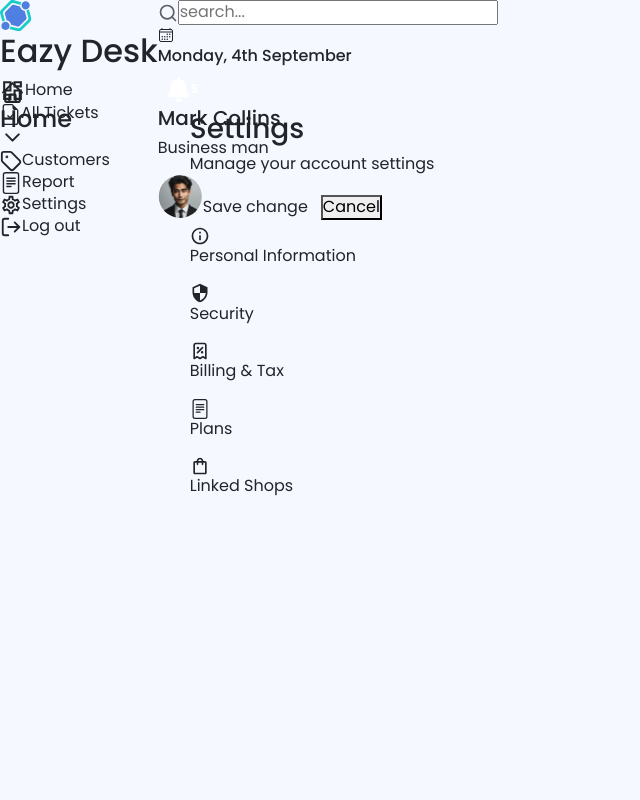
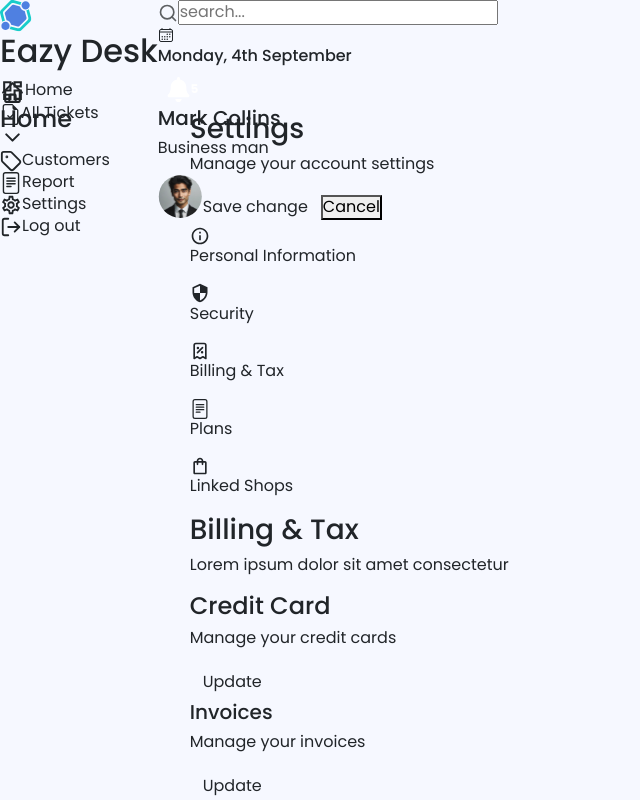
Before and after one commit to Kingbee1M/eazydesk-test, a React (Create React App) app: page /settings in a window 1280 px wide. Both pictures are taken after a click on the element "Billing & Tax". Shown: the whole page, without its empty margins (0-640 px from the left). Built offline with nearby package versions, Linux system fonts and the light colour scheme; the HTML template or start-up script is replaced by a standard one.

Commit message:
settings- ft

```diff
--- a/package.json
+++ b/package.json
@@ -25,9 +25,11 @@
     "react-scripts": "5.0.1",
     "react-select": "^5.8.0",
     "react-toastify": "^10.0.4",
+    "redux": "^5.0.1",
     "sweetalert2": "^11.10.5",
     "typescript": "^4.4.2",
     "web-vitals": "^2.1.0",
+    "yarn": "^1.22.21",
     "yup": "^1.3.3"
   },
   "scripts": {
--- a/src/Pages/Settings/Settings.tsx
+++ b/src/Pages/Settings/Settings.tsx
@@ -4,6 +4,8 @@ import Header from '../../components/Header'
 import BottomNavigation from '../../components/BottomNavigation';
 import SettingsIcon from './SettingsIcon';
 import GeneralInformation from './SettingsGeneral/GeneralInformation';
+import BillingandTax from './SettingsGeneral/BillingandTax';
+import LinkedShops from './SettingsGeneral/LinkedShops';
 
 const Settings = () => {
 	const [activeIndex, setActiveIndex] = useState<any>(0);
@@ -34,6 +36,9 @@ const Settings = () => {
 
 					{/* General Information */}
 					{activeIndex === 0 && <GeneralInformation />}
+					{activeIndex === 2 && <BillingandTax />}
+					{activeIndex === 4 && <LinkedShops />}
+
 
 				</div>
 			</main>
--- /dev/null
+++ b/src/Pages/Settings/SettingsGeneral/BillingandTax.tsx
@@ -0,0 +1,39 @@
+import React from 'react'
+
+const BillingandTax = () => {
+  return (
+    <div className='settings_main_after'>
+    <div className='settings_main_after_sup'>
+        <h3>Billing & Tax</h3>
+        <p>Lorem ipsum dolor sit amet consectetur</p>
+    </div>
+
+    <h4 className='settings_main_credit_card'>Credit Card</h4>
+    <p>Manage your credit cards</p>
+
+    <div className='settings_credit_card_btn'>
+					<button className='btn'>Update</button>
+	</div>
+
+    <h5 className='settings_main_invoice'>Invoices</h5>
+    <p>Manage your invoices</p>
+
+    <div className='settings_main_invoice_btn'>
+                    <button className='btn'>Update</button>
+    </div>
+
+    <h6 className='settings_main_tax_information'>Tax information</h6>
+    <p>Manage your tax information</p>
+
+    <div className='settings_main_tax_information_btn'>
+                    <button className='btn'>Update</button>
+    </div>
+
+
+
+
+    </div>
+  )
+}
+
+export default BillingandTax
--- /dev/null
+++ b/src/Pages/Settings/SettingsGeneral/LinkedShops.tsx
@@ -0,0 +1,43 @@
+    import React from 'react'
+
+    const LinkedShops = () => {
+      return (
+           <div className='settings_main_after'>
+    <div className='settings_main_after_sup'>
+        <h3>Linked Shops</h3>
+        <p>Lorem ipsum dolor sit amet consectetur</p>
+     </div>
+     <h4 className='settings_main_linked_shopify_stores'>Linked Shopify Stores</h4>
+     <p>Lorem ipsum dolor sit amet consectetur</p>
+
+     <h5 className='settings_main_link'>Link</h5>
+
+     <div className="container_reg  settings_container_form"></div>
+
+     <div className="input__box"></div>
+        <input type="text" placeholder="xyz.myshopify.com" />
+
+     <div className='settings_main_link_shop_btn'>
+                    <button className='btn'>Link Shop</button>
+     </div>
+
+     <h6 className='settings_main_linked_shopify_stores'>Linked ebay Stores</h6>
+     <p>Lorem ipsum dolor sit amet consectetur</p>
+
+     <p className='settings_main_link'><strong>Link</strong></p>
+
+     <div className="input__box"></div>
+        <input type="text" placeholder="xyz.myebay.com" />
+
+     <div className='settings_main_link_shop_btn'>
+                    <button className='btn'>Link Shop</button>
+     </div>
+
+    </div>
+
+
+
+      )
+    }
+
+    export default LinkedShops
--- a/src/components/Modals/ResetPasswordModal.tsx
+++ b/src/components/Modals/ResetPasswordModal.tsx
@@ -1,12 +1,11 @@
 import { useState } from "react";
-import { useDispatch } from "react-redux";
 import { ToastContainer, toast } from "react-toastify";
 import { SVGLoader } from "../SVGLoader";
 
 
 
 const ResetPasswordModal = ({ id }: any) => {
-	const dispatch = useDispatch();
+
 
 
 	//  Update Current Password State
--- a/src/css/Settings.css
+++ b/src/css/Settings.css
@@ -167,3 +167,55 @@ color: var(--side-bar-text);
   overflow-y: auto;
   margin-top: 2rem;
 }
+
+/* input style */
+.settings_main_credit_card{
+  margin-top: 50px;
+  font-weight: bold;
+  font-size: 20px;
+}
+
+.settings_credit_card_btn{
+	margin-top: 20px;
+}
+
+.settings_main_invoice{
+  margin-top: 50px;
+  font-weight: bold;
+  font-size: 20px;
+}
+
+.settings_main_invoice_btn{
+	margin-top: 20px;
+}
+
+.settings_main_tax_information{
+	margin-top: 50px;
+	font-weight: bold;
+	font-size: 20px;
+}
+
+.settings_main_tax_information_btn{
+	margin-top: 20px;
+}
+
+.settings_main_linked_shopify_stores{
+	margin-top: 50px;
+	font-weight: bold;
+	font-size: 26px;
+}
+
+.settings_main_link{
+	margin-top: 50px;
+	font-weight: bold;
+	font-size: 20px;
+}
+
+.settings_main_link_shop_btn{
+	margin-top: 40px;
+}
+
+.settings_main_link{
+	font-weight: 'bold';
+	margin-top: '20px';
+}
```
Also changed, not shown: 2 other files (tests, documents, lock files or other folders).
